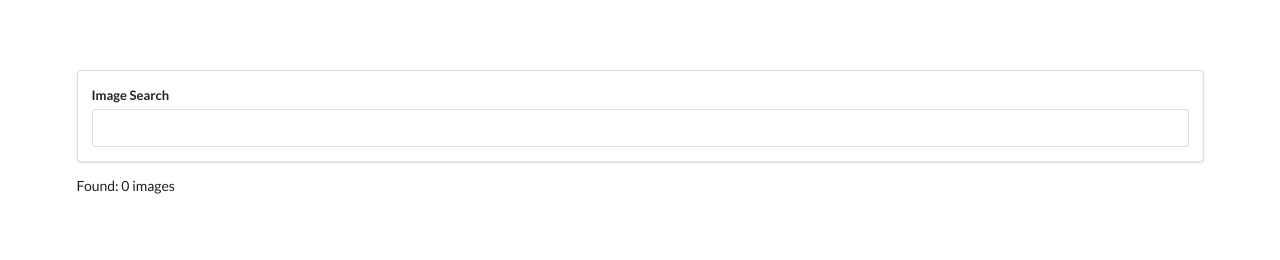
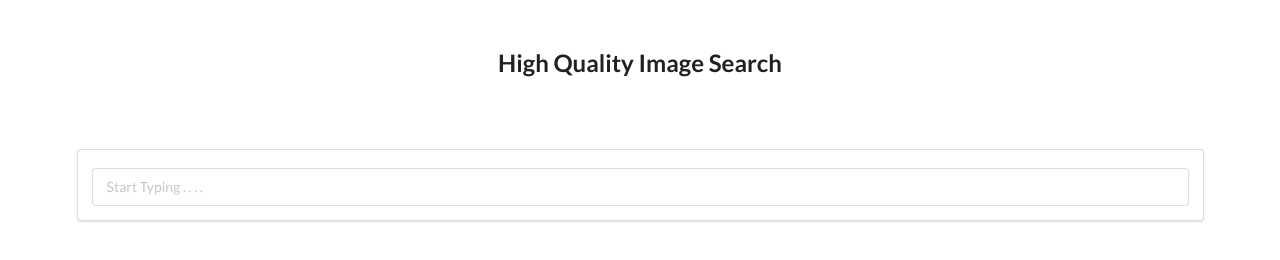
Before and after one commit to HAZberi/opensource-image-gallery, a React app in the folder events-api-css/search-pics/: page / in a window 1280 px wide. Built offline with nearby package versions, Linux system fonts and the light colour scheme.

Commit message:
final touches

```diff
--- a/events-api-css/search-pics/public/index.html
+++ b/events-api-css/search-pics/public/index.html
@@ -24,7 +24,7 @@
       work correctly both with client-side routing and a non-root public URL.
       Learn how to configure a non-root public URL by running `npm run build`.
     -->
-    <title>React App</title>
+    <title>Image Search App</title>
   </head>
   <body>
     <noscript>You need to enable JavaScript to run this app.</noscript>
--- a/events-api-css/search-pics/src/components/App.js
+++ b/events-api-css/search-pics/src/components/App.js
@@ -45,8 +45,9 @@ class App extends React.Component {
   render() {
     return (
       <div className="ui container">
+        <div className="ui large header center aligned" style={{marginTop: `2em`}}>High Quality Image Search</div>
         <SearchBar onSubmit={this.onSearchSubmit} />
-        Found: {this.state.images.length} images
+        {/* Found: {this.state.images.length} images */}
         <ImageList images={this.state.images} />
       </div>
     );
--- a/events-api-css/search-pics/src/components/SearchBar.js
+++ b/events-api-css/search-pics/src/components/SearchBar.js
@@ -26,7 +26,7 @@ class SearchBar extends React.Component {
       <div className="ui segment" style={{ marginTop: "5rem" }}>
         <form className="ui form" onSubmit={this.onFormSubmit}>
           <div className="field">
-            <label>Image Search</label>
+            <label></label>
 {/*             this how we handle events in react
             generally there are two types of handling events
             controlled vs uncontrolled
@@ -36,6 +36,7 @@ class SearchBar extends React.Component {
               type="text"
               onChange={(e) => this.setState({ term: e.target.value })}
               value={this.state.term}
+              placeholder='Start Typing . . . .'
             />
           </div>
         </form>
```
Also changed, not shown: 1 other file.
